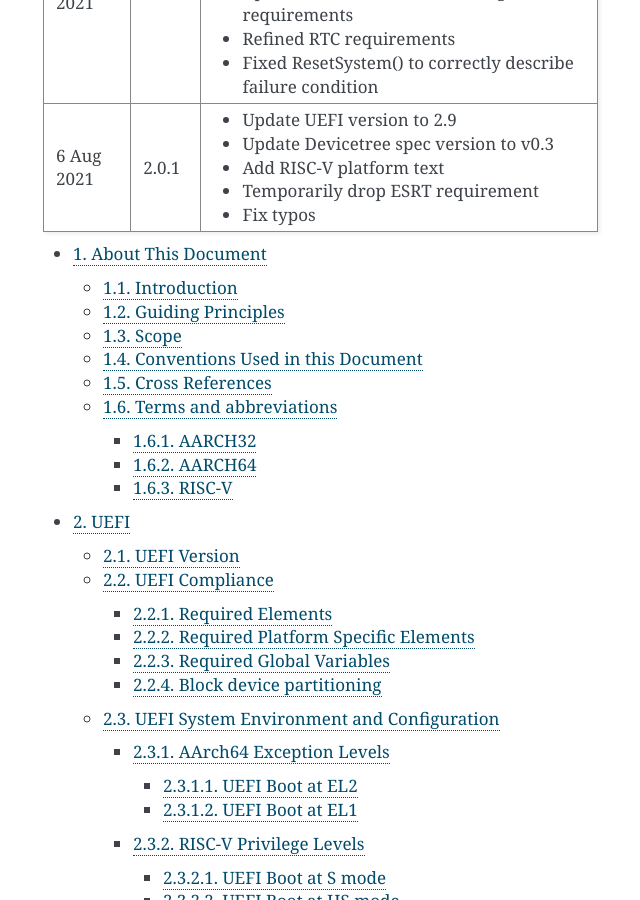
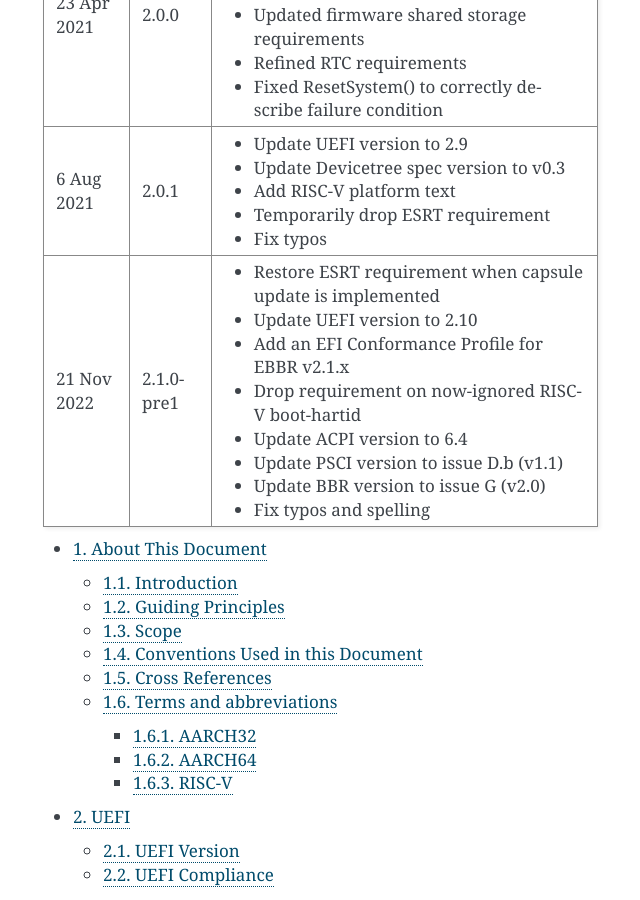
Before and after one commit to ARM-software/ebbr, a Sphinx documentation site: the page built from source/index.rst, in a window 1280 px wide and 900 px high, scrolled down 1357 px. Shown: the whole window, without its empty margins (377-1017 px from the left). Built offline with Sphinx 7.4.7, drawn with Linux system fonts in a browser that asks for light colours.

Commit message:
v2.1.0-pre1
- Update the EFI Conformance Profile GUID to advertise compatibility with
  versions 2.1.x of this specification instead of 2.0.x.
- Add release notes.

Signed-off-by: Vincent Stehlé <vincent.stehle@arm.com>

```diff
--- a/source/index.rst
+++ b/source/index.rst
@@ -76,6 +76,16 @@
        - Add RISC-V platform text
        - Temporarily drop ESRT requirement
        - Fix typos
+   * - 21 Nov 2022
+     - 2.1.0-pre1
+     - - Restore ESRT requirement when capsule update is implemented
+       - Update UEFI version to 2.10
+       - Add an EFI Conformance Profile for EBBR v2.1.x
+       - Drop requirement on now-ignored RISC-V boot-hartid
+       - Update ACPI version to 6.4
+       - Update PSCI version to issue D.b (v1.1)
+       - Update BBR version to issue G (v2.0)
+       - Fix typos and spelling
 
 .. toctree::
    :numbered:
```
Also changed, not shown: source/chapter2-uefi.rst (+8 -3 lines).
